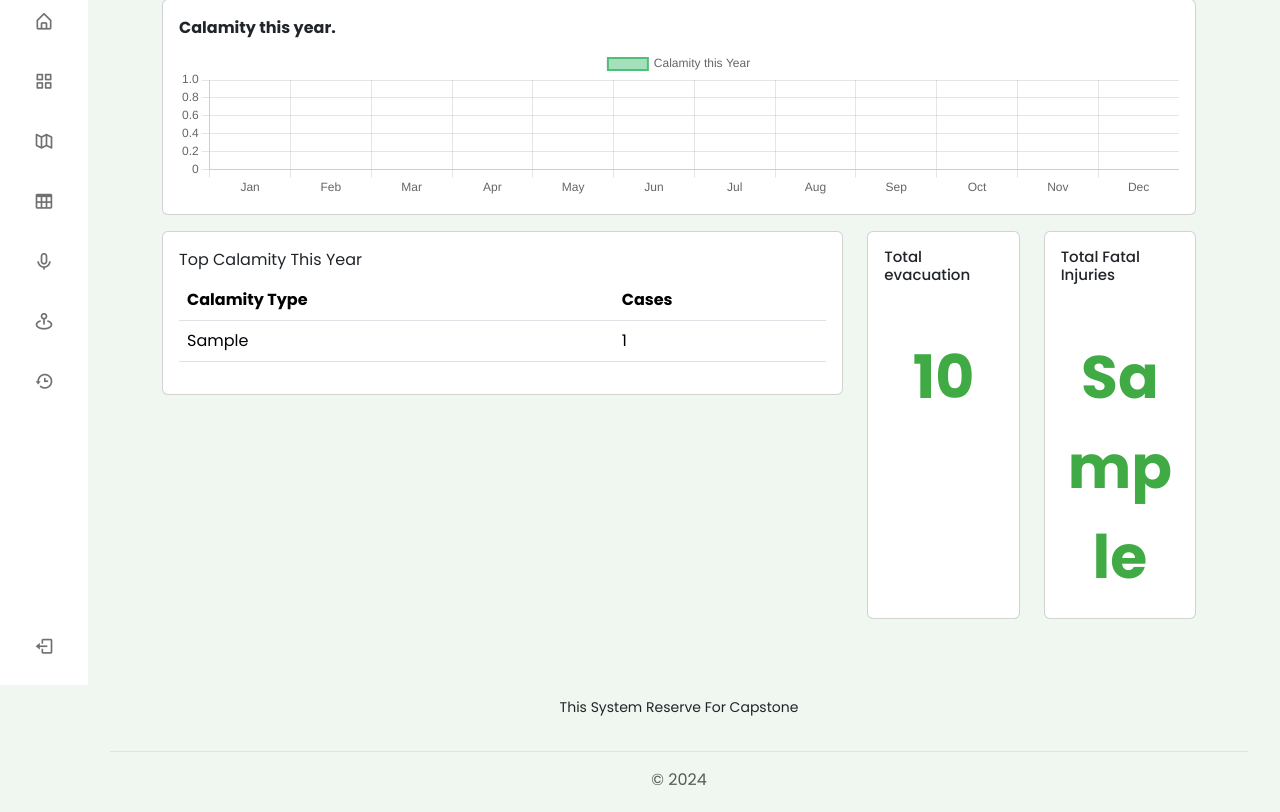
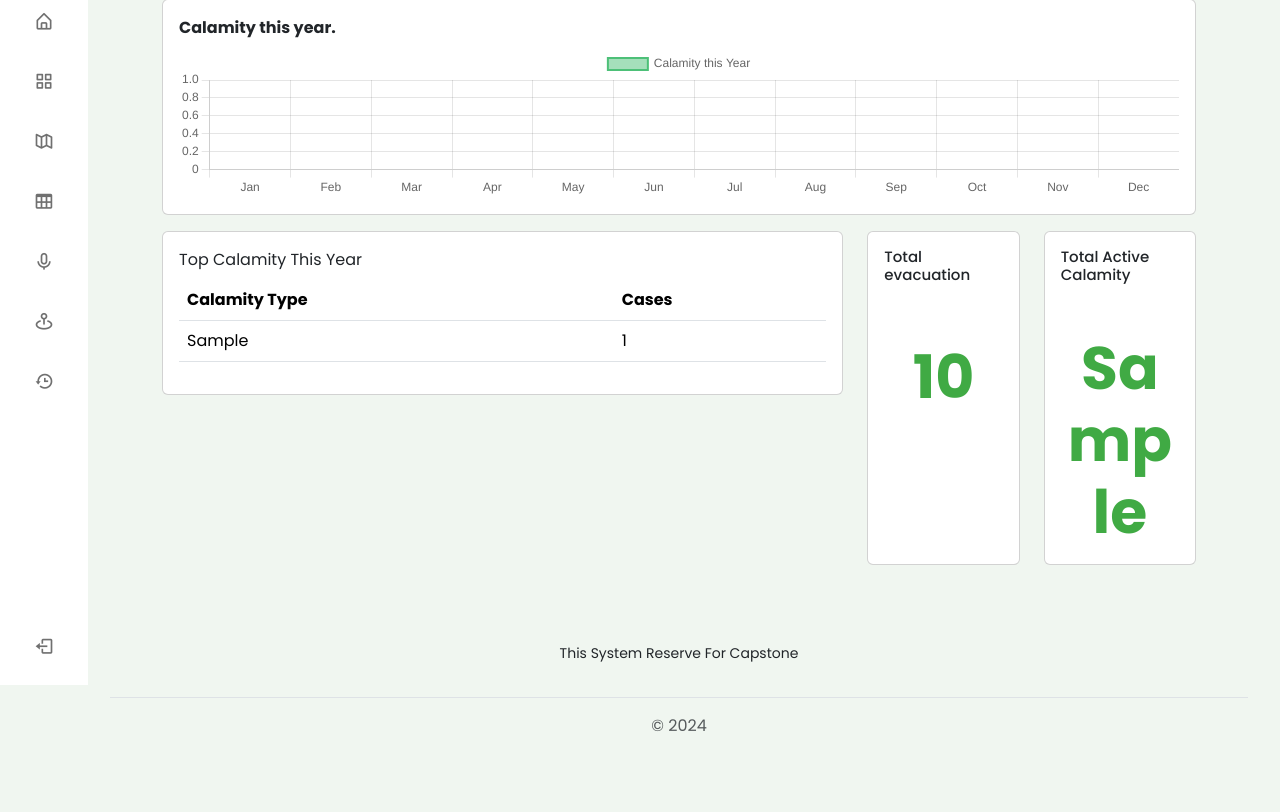
Before and after one commit to VannyCon/Calamity_Evacaution_System, a PHP site: page /new_project/view/pages/admin/index.php in a window 1280 px wide. Shown: the part 115-927 px from the top of the page. After the commit the page ends 846 px from the top, so only its background shows below. Run offline with PHP 8.4, Linux system fonts and the light colour scheme; a user stored in the database is signed in; tables that the repository leaves empty or names only in its code hold one stand-in row (values such as "Sample post"); some libraries are stand-ins or nearby versions.

Commit message:
with little changes

```diff
--- a/view/pages/admin/index.php
+++ b/view/pages/admin/index.php
@@ -97,8 +97,8 @@
                 <div class="col-md-6 d-flex flex-column">
                     <div class="card flex-fill">
                         <div class="card-body">
-                            <h5 class="dashboard-subtext">Total Fatal Injuries</h5>
-                            <p  class="dashboard-text m-0 text-center mt-3 mt-md-5" style="font-size: 60px"><?php echo $getTotal['active_calamities']?></p>
+                            <h5 class="dashboard-subtext">Total Active Calamity</h5>
+                            <h5  class="dashboard-text m-0 text-center mt-3 mt-md-5" style="font-size: 60px"><?php echo $getTotal['active_calamities']?></h5>
                         </div>
                     </div>
                 </div>
--- a/view/pages/user/index.php
+++ b/view/pages/user/index.php
@@ -179,7 +179,7 @@
                          redIcon;
 
             const marker = L.marker([lat, lng], { icon }).addTo(map)
-                .bindPopup(`<strong>${location.location_name}</strong><br>Evacuees: ${location.location_current_no_of_evacuue}/${location.location_max_accommodate}`);
+                .bindPopup(`<strong>${location.location_name}</strong><br><strong>${location.location_description}</strong><br>Evacuees: ${location.location_current_no_of_evacuue}/${location.location_max_accommodate}`);
 
             return { lat, lng, name: location.location_name, icon, percentage, current, max, marker };
         });
```
